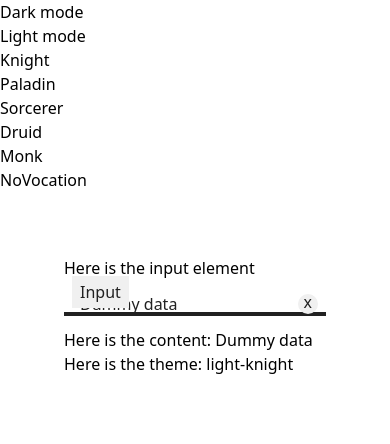
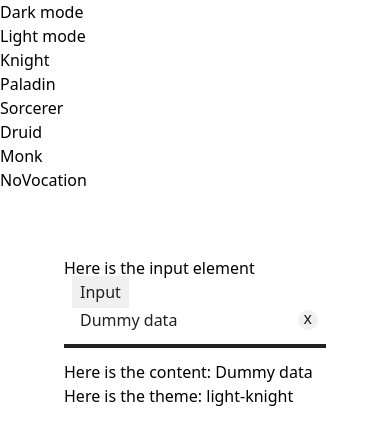
Before and after one commit to Diego-Bittencourt/sorcerers-dashboard, a Nuxt app in the folder apps/web/: page / in a window 390 px wide. Shown: the top 444 px of the page. Built offline with nearby package versions, Linux system fonts and the light colour scheme.

Commit message:
Created the input element that responds to the theme and active/blurred effect

```diff
--- a/apps/web/components/atoms/TheInput.vue
+++ b/apps/web/components/atoms/TheInput.vue
@@ -1,6 +1,6 @@
 <template>
   <div
-    :class="`w-full group relative sm:h-10 md:h-12 lg:h-14 my-3 text-${mode}-foreground-primary`"
+    :class="`w-full group relative h-14 my-3 text-${mode}-foreground-primary`"
   >
     <p
       :class="`absolute left-2 -top-4 px-2 py-1 bg-${mode}-background-secondary z-50 transition-all duration-300 ease-in-out`"
@@ -57,7 +57,7 @@ const emit = defineEmits(["update:modelValue"]);
 
 const { theme, mode } = useTheme();
 
-const inputContent = ref("Dummy data");
+const inputContent = ref("");
 
 const inputElement = useTemplateRef("input-element");
 const clearInputContent = () => {
--- a/apps/web/tailwind.config.ts
+++ b/apps/web/tailwind.config.ts
@@ -55,5 +55,17 @@ export default <Partial<Config>>{
     "border-dark-monk",
     "border-light-novoc",
     "border-dark-novoc",
+    "group-focus-within:border-light-knight",
+    "group-focus-within:border-dark-knight",
+    "group-focus-within:border-light-paladin",
+    "group-focus-within:border-dark-paladin",
+    "group-focus-within:border-light-sorcerer",
+    "group-focus-within:border-dark-sorcerer",
+    "group-focus-within:border-light-druid",
+    "group-focus-within:border-dark-druid",
+    "group-focus-within:border-light-monk",
+    "group-focus-within:border-dark-monk",
+    "group-focus-within:border-light-novoc",
+    "group-focus-within:border-dark-novoc",
   ]
 }
```
Also changed, not shown: 1 other file (tests, documents, lock files or other folders).
